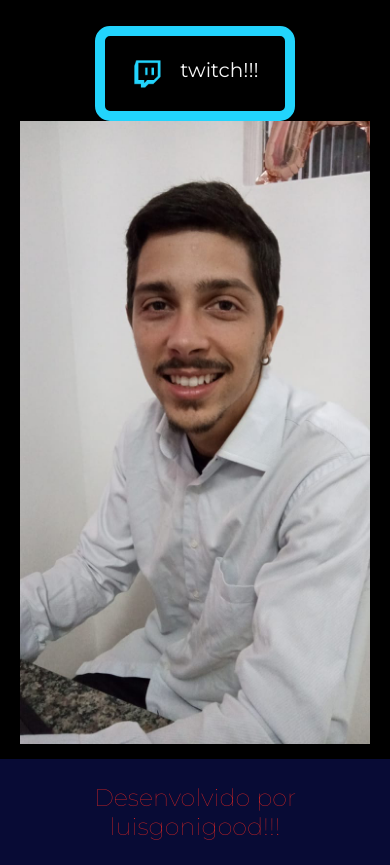
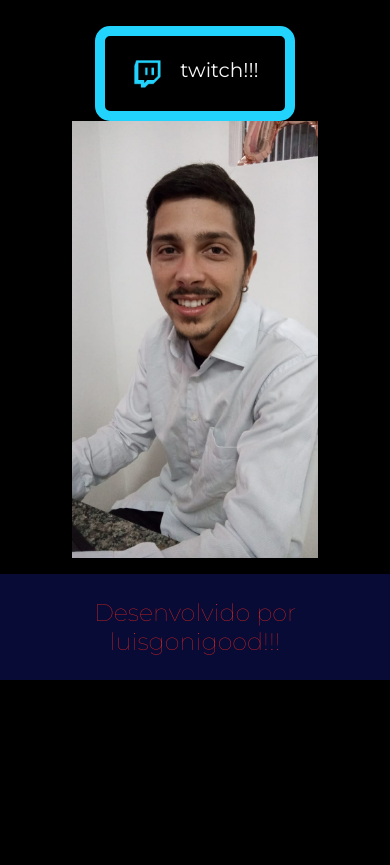
Before and after one commit to luisgoni/Pagina_sobre, a plain HTML site: page index.html in a window 390 px wide. Shown: the part 700-1565 px from the top of the page. After the commit the page ends 1380 px from the top, so only its background shows below. Drawn offline with nearby package versions, Linux system fonts and the light colour scheme.

Commit message:
finalizando

```diff
--- a/Sitepropio/stylo/style.css
+++ b/Sitepropio/stylo/style.css
@@ -231,7 +231,7 @@ body {
 }
 
 @media (max-width: 768px) {
-    .apresentacao__imagem {
+    .apresenta__imagem{
         max-width: 90%; /* Ajusta a largura em telas pequenas */
         margin: 0 auto; /* Centraliza a imagem */
     }
--- a/index.html
+++ b/index.html
@@ -45,7 +45,7 @@
 
             </div>
         </section>
-            <img src="./Sitepropio/Assets-aula2-curso3-html-e-css-main/Assets-aula2-curso3-html-e-css-main/assets/Imagemfotoluis.jpg" alt="imagem do criador da pagina" width="350px">
+            <img class="apresenta__imagem" src="./Sitepropio/Assets-aula2-curso3-html-e-css-main/Assets-aula2-curso3-html-e-css-main/assets/Imagemfotoluis.jpg" alt="imagem do criador da pagina" width="350px">
         </main>
         <!-- Rodape da pagina -->
     <footer class="rodape">
```
Also changed, not shown: curriculo.html (+1 -1 lines).
